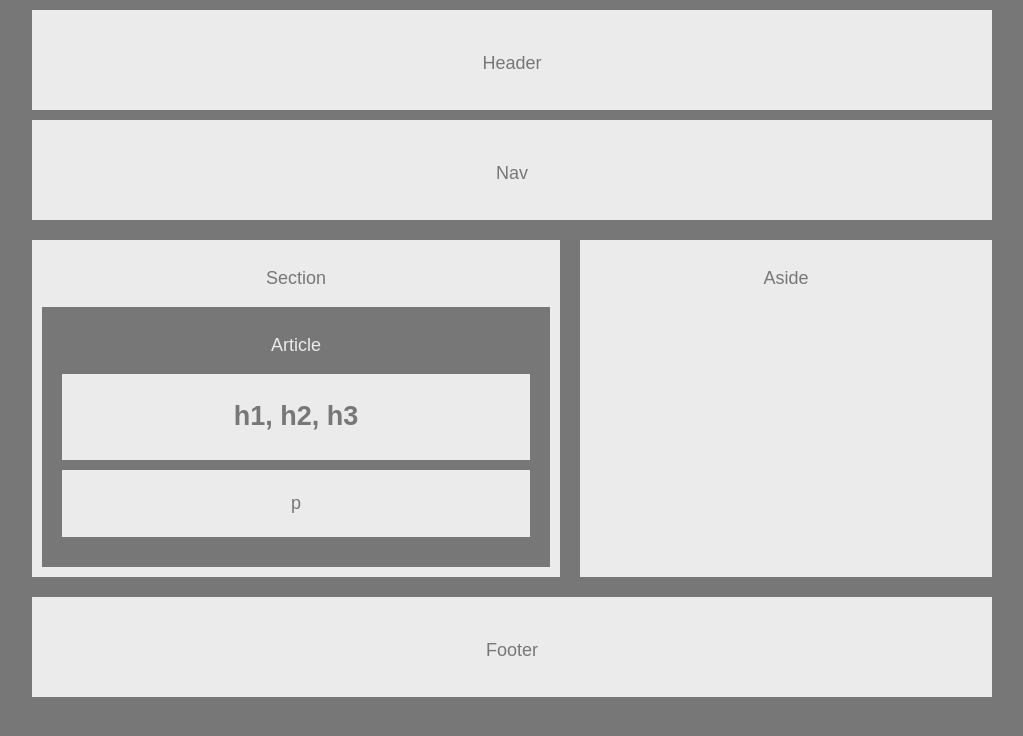
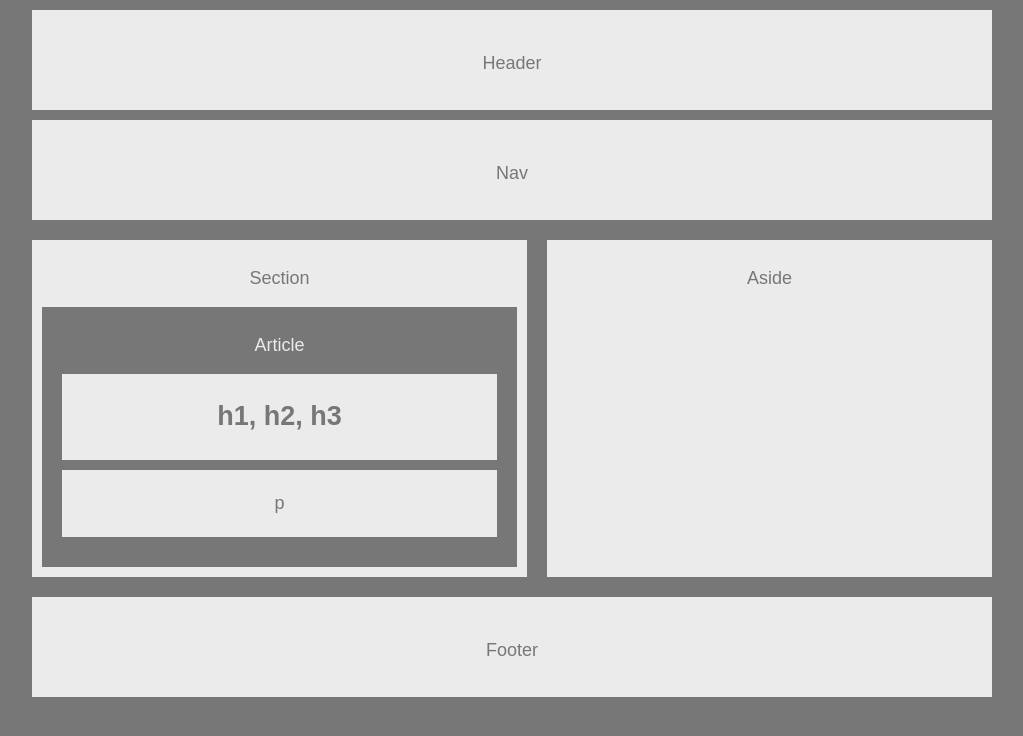
Before and after one commit to rhoffman103/HW-Wireframe, a plain HTML site: page index.html in a window 1280 px wide. Shown: the whole page, without its empty margins (128-1151 px from the left). Drawn offline with Linux system fonts and the light colour scheme.

Commit message:
updated css to comply with hw

```diff
--- a/style.css
+++ b/style.css
@@ -24,8 +24,9 @@ header, nav, footer {
 }
 
 article {
+    display: block;
     margin: 10px;
-    width: 508px;
+    /* width: 475px;   508px; */
     background: #777;
     color: #ebebeb;
     padding: 10px 20px 20px 20px;
@@ -44,14 +45,14 @@ article {
 }
 
 .row > section {
-    width: 528px;
+    width: 495px;   /* 528px */
     padding-top: 10px;
     background: #ebebeb;
     margin: 10px 10px 10px 0px;
 }
 
 .row > aside {
-    width: 412px;
+    width: 445px;
     padding-top: 10px;
     background: #ebebeb;
     margin: 10px 0px 10px 10px;
```
